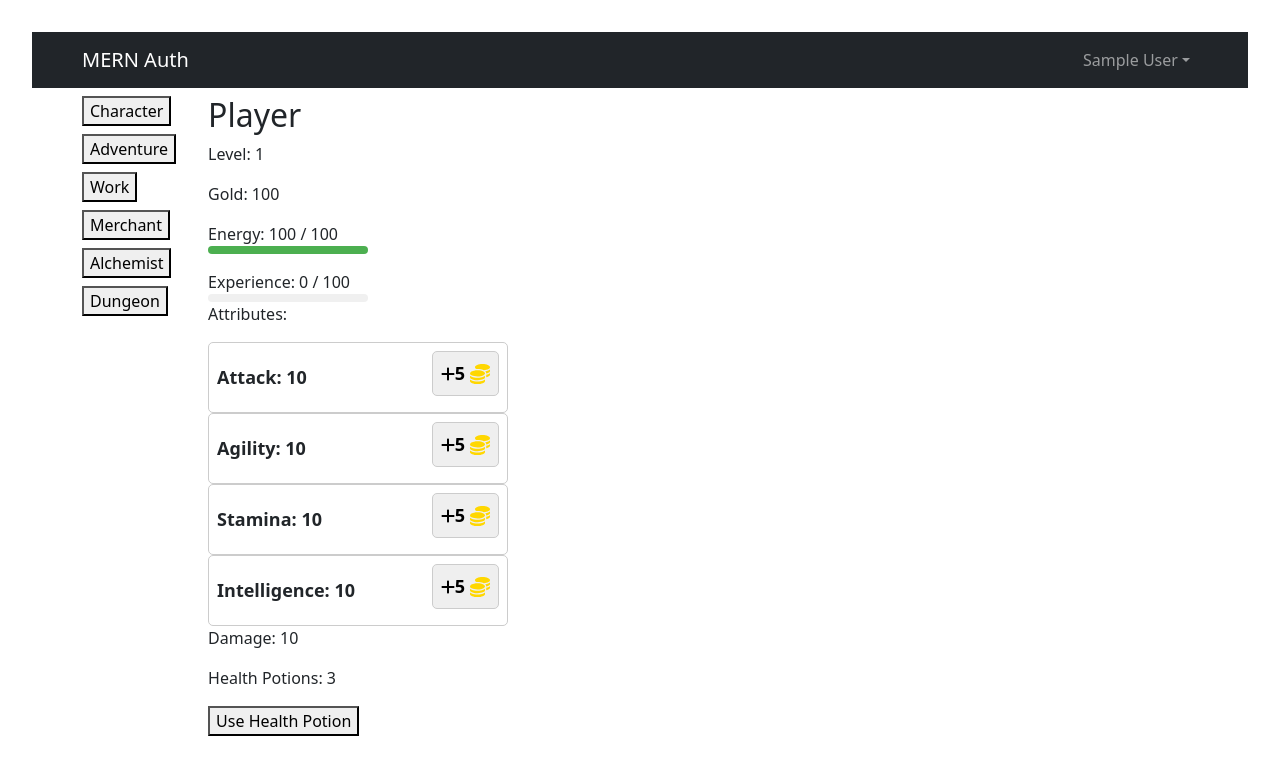
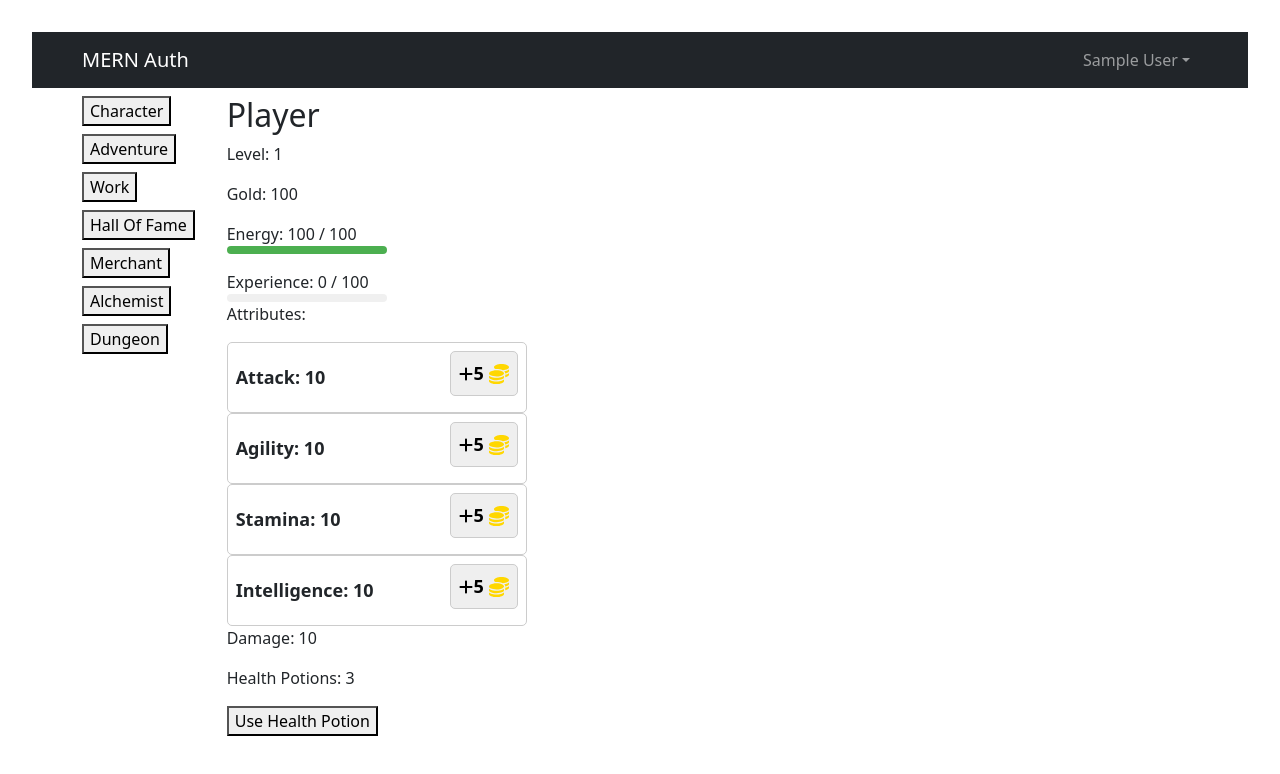
Before and after one commit to VeselinMetodiev/tanoth-clone, a React (Vite) app in the folder frontend/: page /tanoth in a window 1280 px wide. Shown: the top 774 px of the page. Built offline with nearby package versions, Linux system fonts and the light colour scheme; sample sign-in values are in the browser's storage.

Commit message:
add hall of fame classes

```diff
--- a/frontend/src/screens/TanothScreen.jsx
+++ b/frontend/src/screens/TanothScreen.jsx
@@ -5,6 +5,7 @@ import Player from "../tanoth/Player";
 import Adventure from "../tanoth/Adventure";
 import Merchant from "../tanoth/Merchant";
 import Dungeon from "../tanoth/Dungeon";
+import HallOfFame from "../tanoth/HallOfFame";
 import Navbar from "../tanoth/Navbar";
 import Alchemist from "../tanoth/Alchemist";
 import Work from "../tanoth/Work";
@@ -69,6 +70,7 @@ function App() {
         {activeScreen === "Work" && (
           <Work player={player} setPlayer={setPlayer} />
         )}
+        {activeScreen === "HallOfFame" && <HallOfFame player={player} />}
       </div>
     </div>
   );
--- /dev/null
+++ b/frontend/src/tanoth/HallOfFame.jsx
@@ -0,0 +1,11 @@
+import React from "react";
+
+const HallOfFame = ({ player, setPlayer }) => {
+  return (
+    <div>
+      <h2>HallOfFame Screen</h2>
+    </div>
+  );
+};
+
+export default HallOfFame;
--- a/frontend/src/tanoth/Navbar.jsx
+++ b/frontend/src/tanoth/Navbar.jsx
@@ -7,6 +7,9 @@ const Navbar = ({ setActiveScreen }) => {
       <button onClick={() => setActiveScreen("Character")}>Character</button>
       <button onClick={() => setActiveScreen("Adventure")}>Adventure</button>
       <button onClick={() => setActiveScreen("Work")}>Work</button>
+      <button onClick={() => setActiveScreen("HallOfFame")}>
+        Hall Of Fame
+      </button>
       <button onClick={() => setActiveScreen("Merchant")}>Merchant</button>
       <button onClick={() => setActiveScreen("Alchemist")}>Alchemist</button>
       <button onClick={() => setActiveScreen("Dungeon")}>Dungeon</button>
```
Also changed, not shown: frontend/src/components/Header.jsx (+18 -18 lines).
